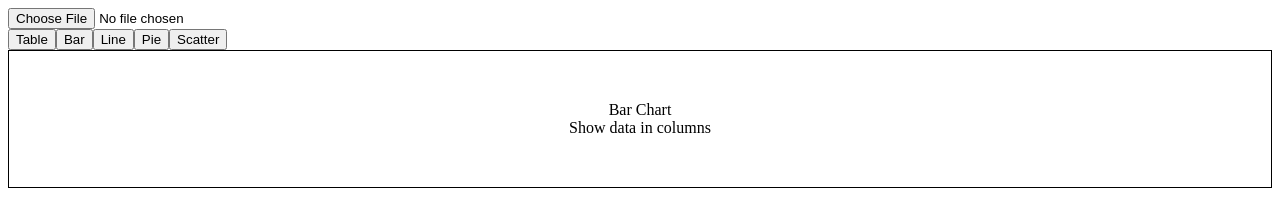
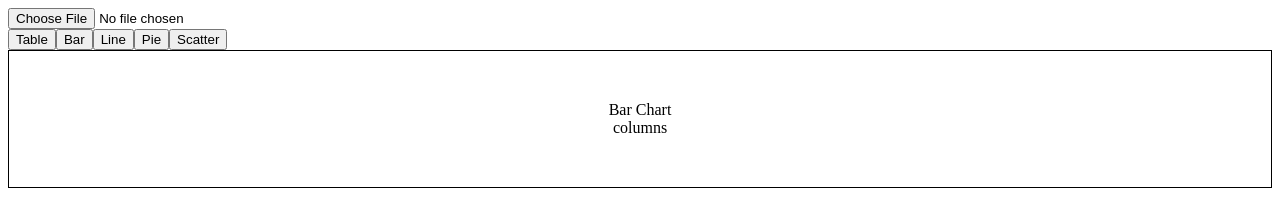
Before and after one commit to CodeSeoul/data_visualizer, a React (Create React App) app: page / in a window 1280 px wide. Both pictures are taken after a click on the button "Bar". Shown: the top 209 px of the page. Built offline with nearby package versions, Linux system fonts and the light colour scheme.

Commit message:
placeholder changes

```diff
--- a/src/components/charts/helper/ColumnList.js
+++ b/src/components/charts/helper/ColumnList.js
@@ -2,7 +2,7 @@ import React from 'react';
 
 const Column = () => {
     return (
-        <div>Show data in columns</div>
+        <div>columns</div>
     );
 };
 
```
